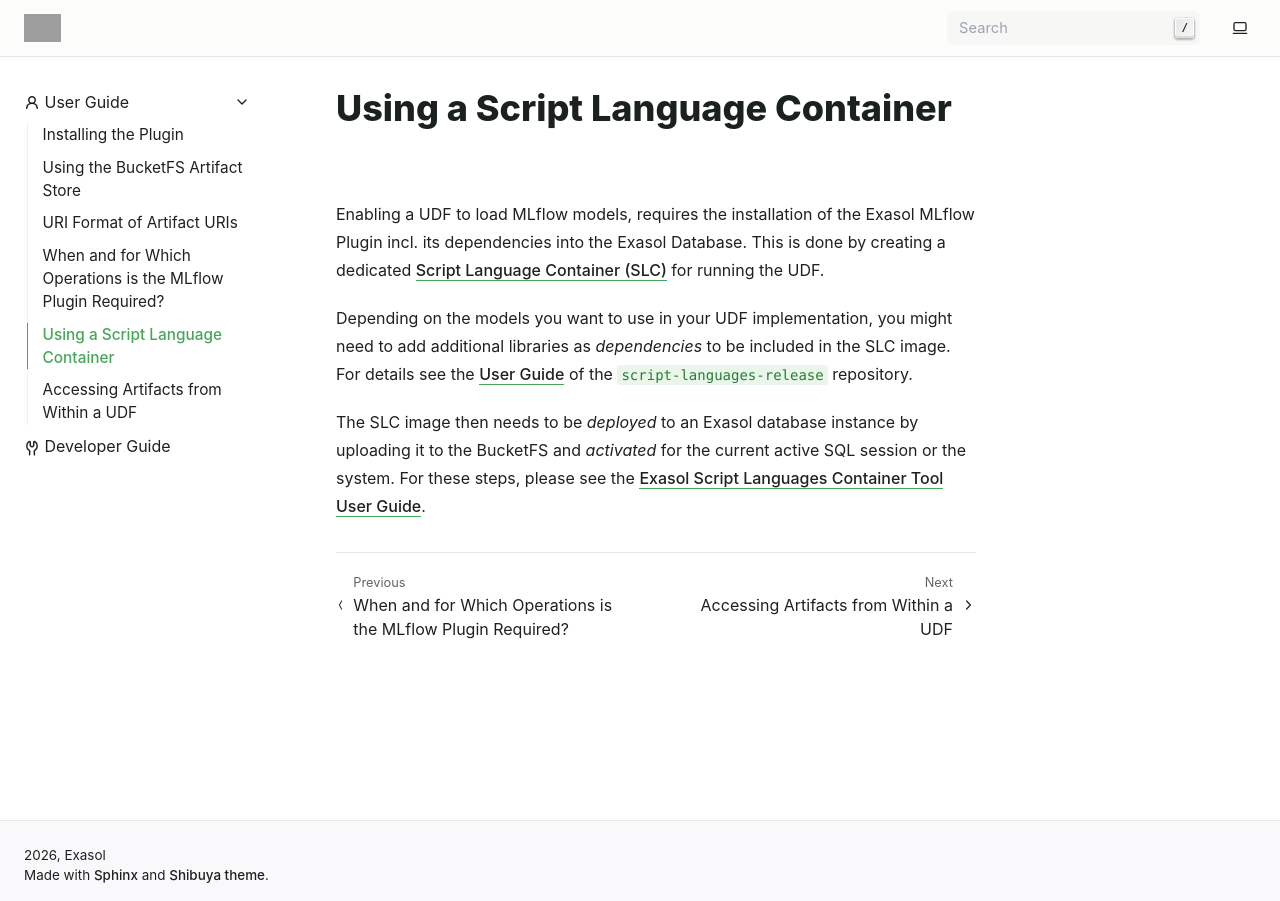
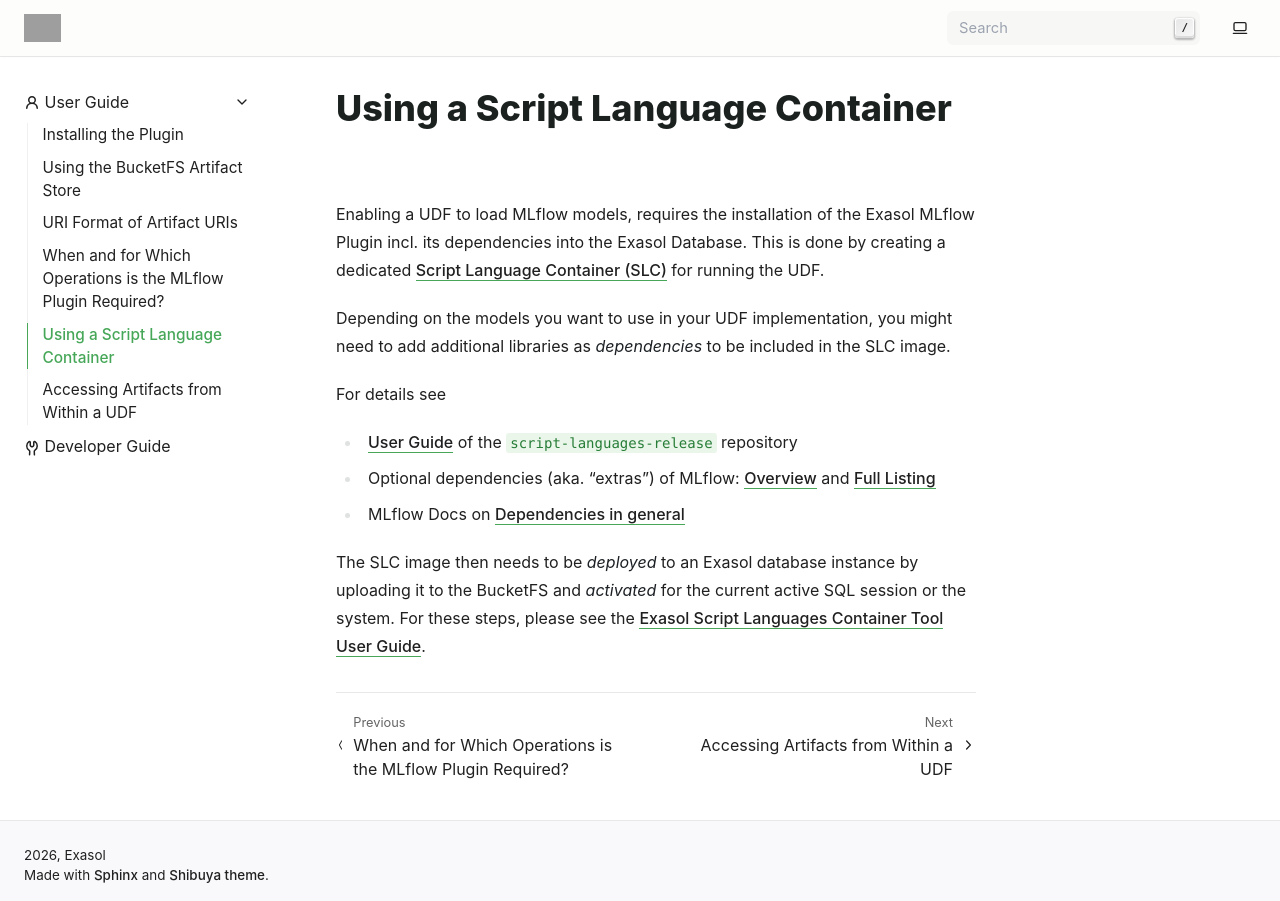
Before and after one commit to exasol/mlflow-plugin, a Sphinx documentation site: the page built from doc/user_guide/slc.rst, in a window 1280 px wide. Built offline with Sphinx 7.4.7, drawn with Linux system fonts in a browser that asks for light colours; pages that are not in the unit, such as notebooks, are missing from menus; grey boxes are pictures that could not be loaded.

Commit message:
Added links for installing extras to the user guide

```diff
--- a/doc/user_guide/slc.rst
+++ b/doc/user_guide/slc.rst
@@ -1,5 +1,12 @@
 .. _slct: https://exasol.github.io/script-languages-container-tool/main/index.html
-.. _customize_slc: https://github.com/exasol/script-languages-release/blob/master/doc/user_guide/usage.md#how-to-customize-an-existing-flavor
+.. _customize_slc:
+   https://github.com/exasol/script-languages-release/blob/master/doc/user_guide/usage.md#how-to-customize-an-existing-flavor
+
+.. _mlflow_dependencies: https://mlflow.org/docs/latest/ml/model/dependencies/
+.. _mlflow_extras_overview:
+   https://github.com/mlflow/mlflow/blob/c9d7d067c1a2564b4380fc2d6c807518b8dcb179/EXTRA_DEPENDENCIES.rst
+.. _mlflow_extra-ml-requirements:
+   https://github.com/mlflow/mlflow/blob/master/requirements/extra-ml-requirements.txt
 
 Using a Script Language Container
 =================================
@@ -11,8 +18,13 @@
 
 Depending on the models you want to use in your UDF implementation, you might
 need to add additional libraries as *dependencies* to be included in the SLC
-image. For details see the `User Guide <customize_slc_>`_ of the
-``script-languages-release`` repository.
+image.
+
+For details see
+
+* `User Guide <customize_slc_>`_ of the ``script-languages-release`` repository
+* Optional dependencies (aka. "extras") of MLflow: `Overview <mlflow_extras_overview_>`_ and `Full Listing <mlflow_extra-ml-requirements_>`_
+* MLflow Docs on `Dependencies in general <mlflow_dependencies_>`_
 
 The SLC image then needs to be *deployed* to an Exasol database instance by
 uploading it to the BucketFS and *activated* for the current active SQL
```
